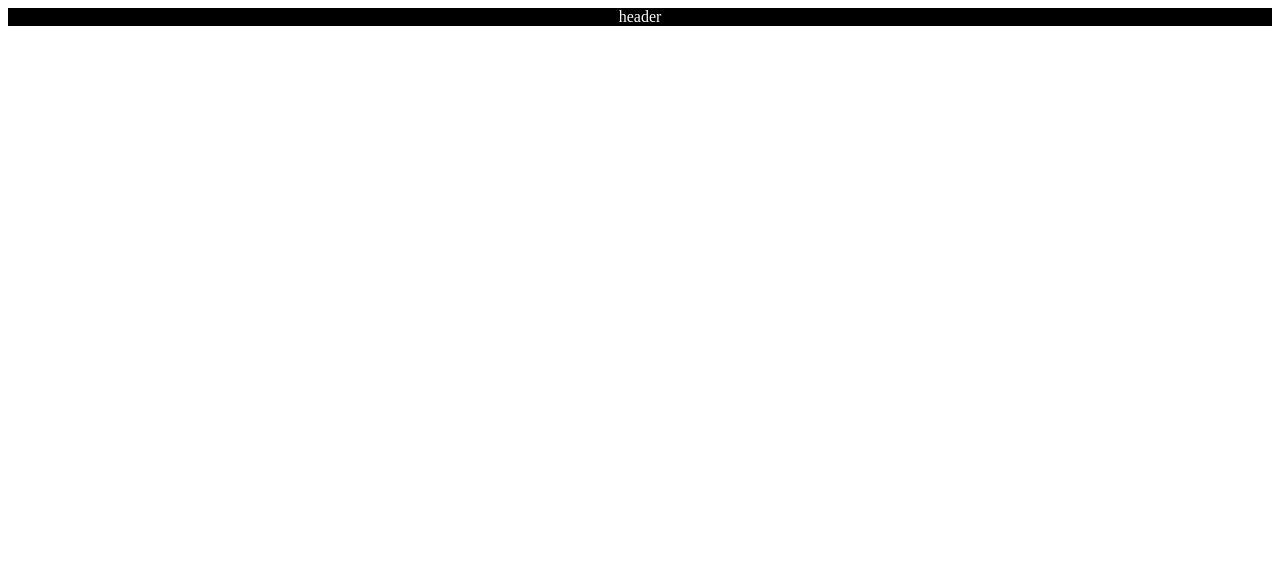
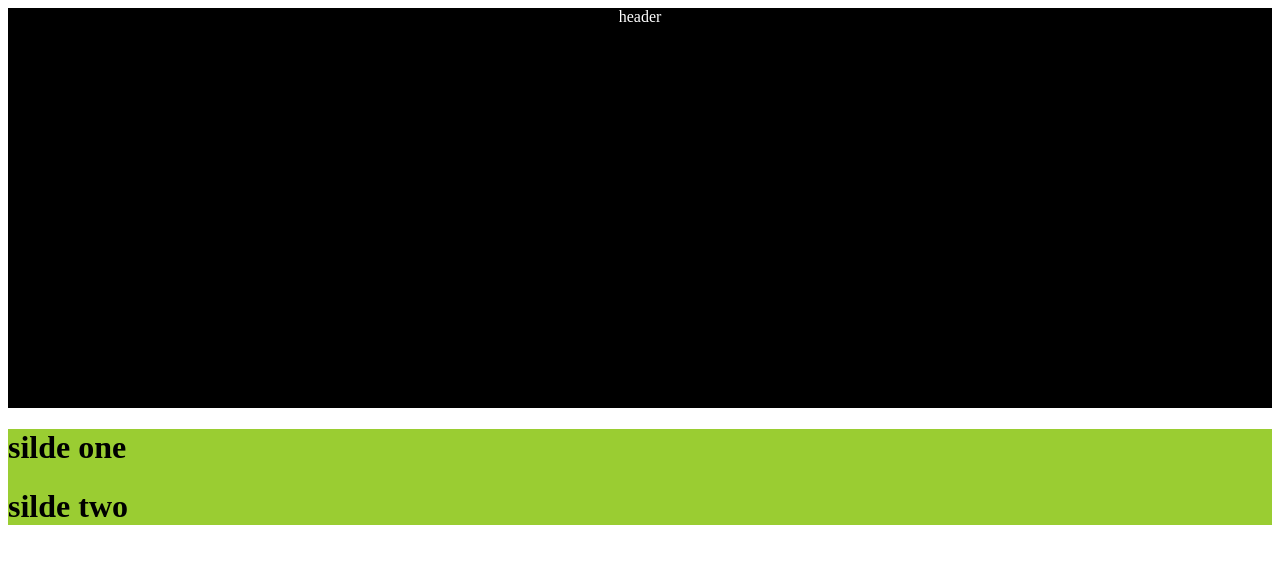
Before and after one commit to sabawoonraoufi123-creator/git-hub-test---Copy, a plain HTML site: page index.html in a window 1280 px wide. Drawn offline with Linux system fonts and the light colour scheme.

Commit message:
slider create

```diff
--- a/index.html
+++ b/index.html
@@ -10,5 +10,10 @@
     <header>
         header
     </header>
+        <div class="silder">
+            <h1>silde one</h1>
+            <h1>silde two</h1>
+
+        </div>
 </body>
 </html>
--- a/style.css
+++ b/style.css
@@ -2,4 +2,8 @@ header{
     color:white;
     background-color: black;
     text-align: center;
+    height: 400px;
 }
+.silder{
+    background-color: yellowgreen;
+}
```
